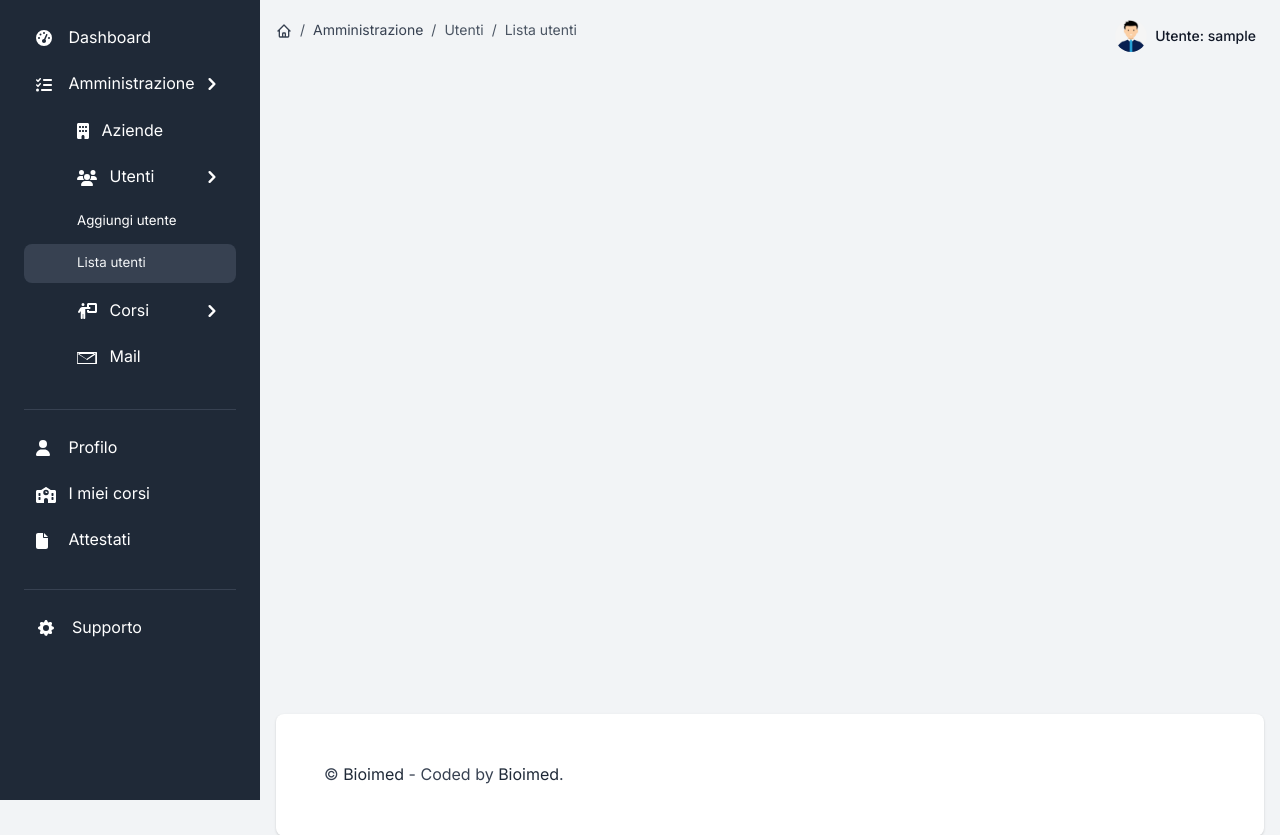
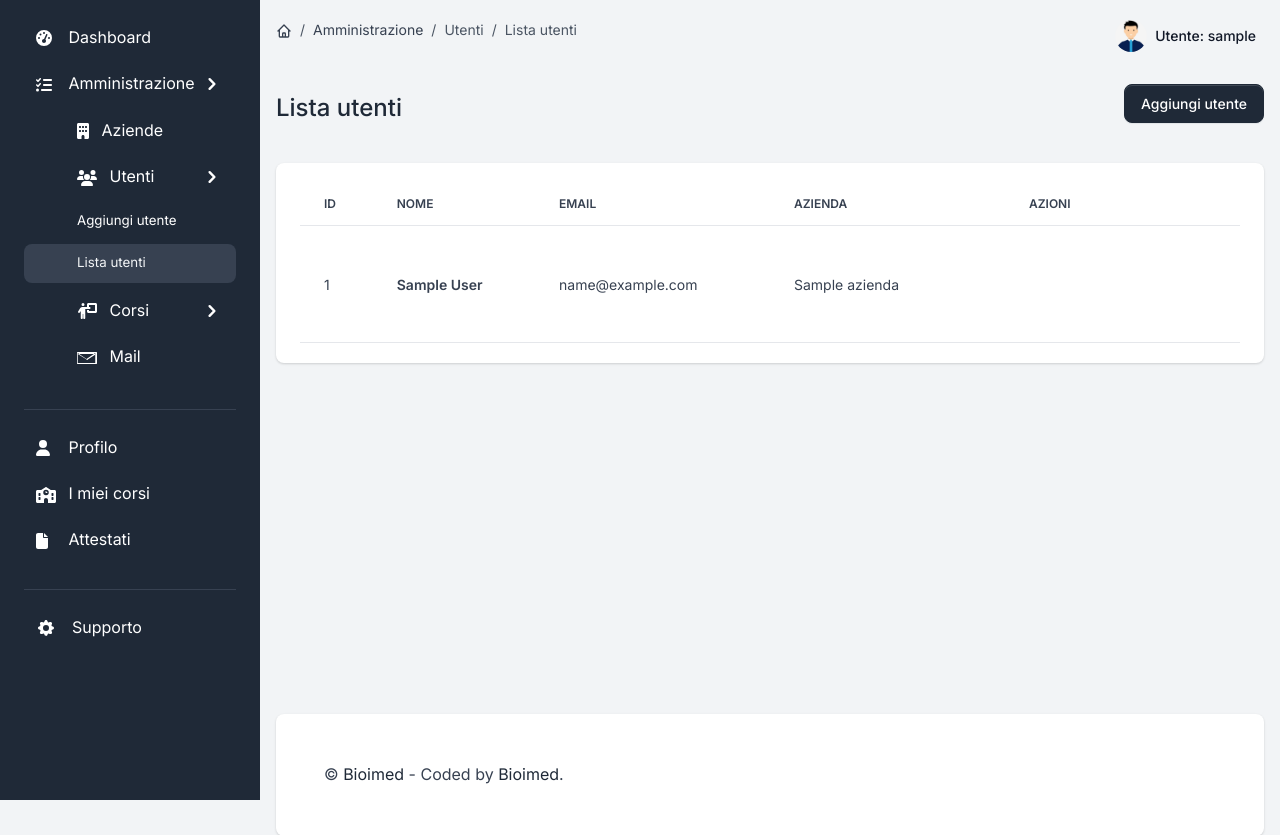
Before and after one commit to bioimedpellegrino/video-learning, a Django app: page /amministrazione/lista_utenti/ in a window 1280 px wide. Shown: the top 835 px of the page. Run offline with Django 3.2, Linux system fonts and the light colour scheme; a user stored in the database is signed in; tables that the repository leaves empty hold one stand-in row (values such as "Sample post"); some libraries are stand-ins or nearby versions.

Commit message:
dev: user page

```diff
--- a/apps/home/models.py
+++ b/apps/home/models.py
@@ -35,6 +35,7 @@ class CustomUser(models.Model):
     azienda = models.ForeignKey(Azienda, on_delete=models.SET_NULL, related_name="utenti", verbose_name="Azienda", null=True, blank=True)
     user = models.OneToOneField(User, on_delete=models.SET_NULL, null=True)
     phone_number = models.CharField(max_length=255, blank=True, null=True)
+    video_corsi_spec = models.ManyToManyField('VideoCorso', related_name="utenti", verbose_name="Video Corsi") # Se l'utente deve avere dei corsi specifici e non tutti quelli associati all'azienda
 
 
     def __str__(self):
--- a/apps/home/views.py
+++ b/apps/home/views.py
@@ -141,7 +141,16 @@ class UtentiView(View):
                 'breadcrumb_level_3': 'Lista utenti'
 
             }
-        #TODO
+        if request.user.is_superuser:
+            utenti = CustomUser.objects.all()
+            context["utenti"] = utenti
+            return render(request, self.template_name, context)
+        profile = CustomUser.objects.get(user=request.user)
+        utenti = CustomUser.objects.filter(azienda=profile.azienda)
+        context["utenti"] = utenti
+        #nell' html voglio riferirmi al nome dell'utente usando la foreign key user
+
+
         return render(request, self.template_name, context)
 
 
@@ -194,7 +203,8 @@ class CorsiView(View):
         context = { 'segment' : 'utente_corsi'}
         #TODO
         user = request.user
-        video_corsi = VideoCorso.objects.filter(aziende__in=user.customuser.aziende.all())
+        # Se l'utente deve avere corsi specifici e non tutti quelli dell'azienda uso var video_corsi_spec
+        video_corsi = VideoCorso.objects.filter(aziende=user.customuser.azienda)
         context["video_corsi"] = video_corsi
 
         return render(request, self.template_name, context)
--- a/apps/templates/home/utenti.html
+++ b/apps/templates/home/utenti.html
@@ -6,10 +6,44 @@
 {% block stylesheets %}{% endblock stylesheets %}
 
 {% block content %}
+<div class="d-flex justify-content-between flex-wrap flex-md-nowrap align-items-center py-4">
+    <div class="d-block mb-4 mb-md-0">
+        <h2 class="h4">Lista utenti</h2>
+    </div>
+    <div class="btn-toolbar mb-2 mb-md-0">
+        <button type="button" class="btn btn-block btn-gray-800 mb-3" data-bs-toggle="modal" data-bs-target="#aggiungiUtente">Aggiungi utente</button>
+    </div>
+</div>
+
+<div class="card card-body border-0 shadow table-wrapper table-responsive table-responsive-md">
+    <table style="min-height: 20vh;" class="table table-hover align-items-center">
+        <thead class="align-items-center">
+            <th class="border-gray-200">ID</th>
+            <th class="border-gray-200">Nome</th>
+            <th class="border-gray-200 w-25">Email</th>
+            <th class="border-gray-200 w-25">Azienda</th>
+            <th class="border-gray-200 w-25">Azioni</th>
+        </thead>
+        <tbody>
+            {% for utente in utenti %}
+            <tr>
+                <td>{{utente.id}}</td>
+                <td><b>{{utente.user.first_name}} {{utente.user.last_name}}</b></td>
+                <td>{{utente.user.email}}</td>
+                <td>{{utente.azienda}}</td>
+                <td>
+                    <!-- Actions go here -->
+                </td>
+            </tr>
+            {% endfor %}
+        </tbody>
+    </table>
+</div>
+
+<!-- Modals go here -->
 
 {% endblock content %}
 
 <!-- Specific Page JS goes HERE  -->
 {% block javascripts %}
-
 {% endblock javascripts %}
```
Also changed, not shown: apps/templates/home/utente_corsi.html (+4 -9 lines), apps/home/migrations/0027_customuser_video_corsi_spec.py (added).
